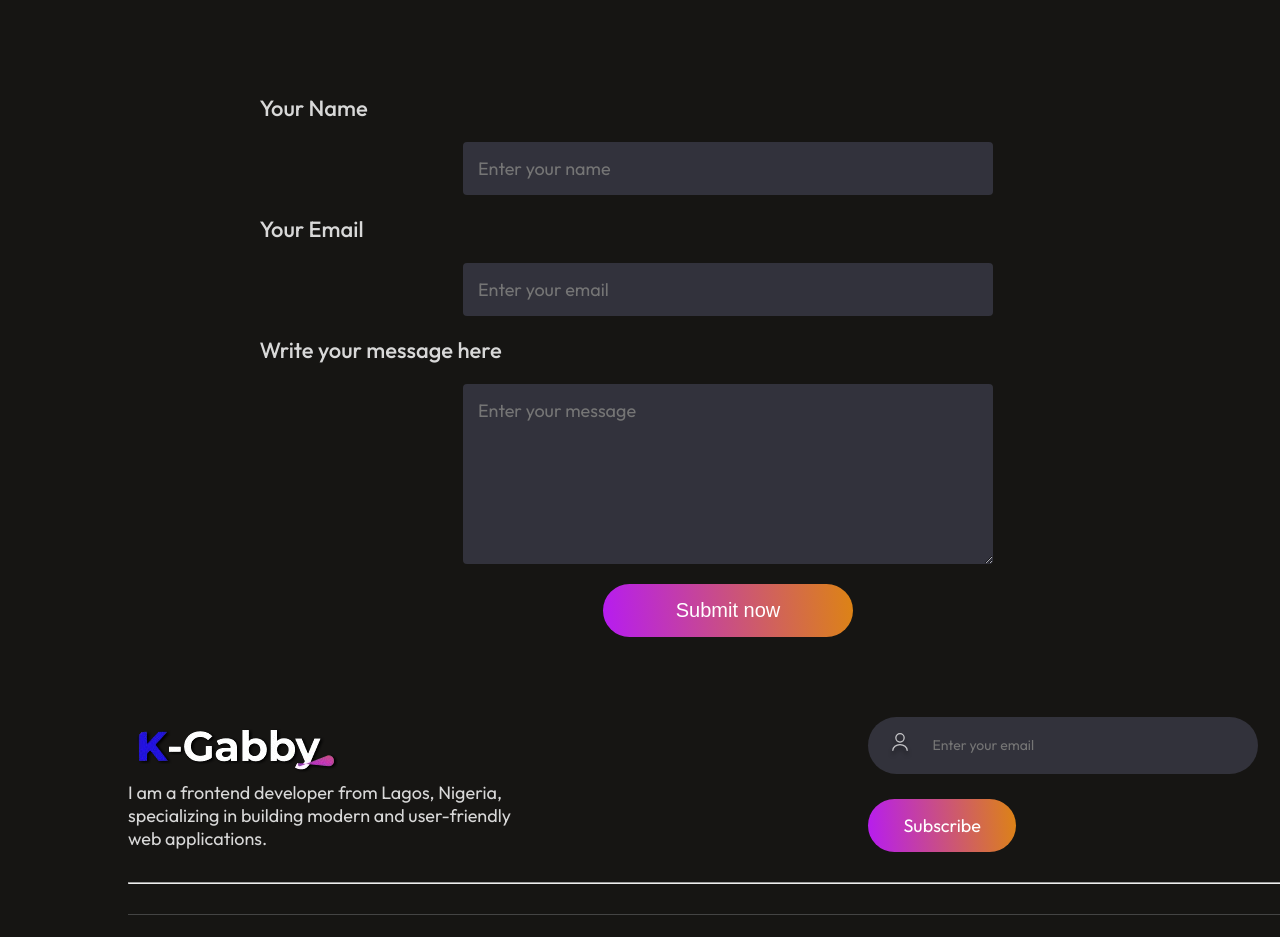
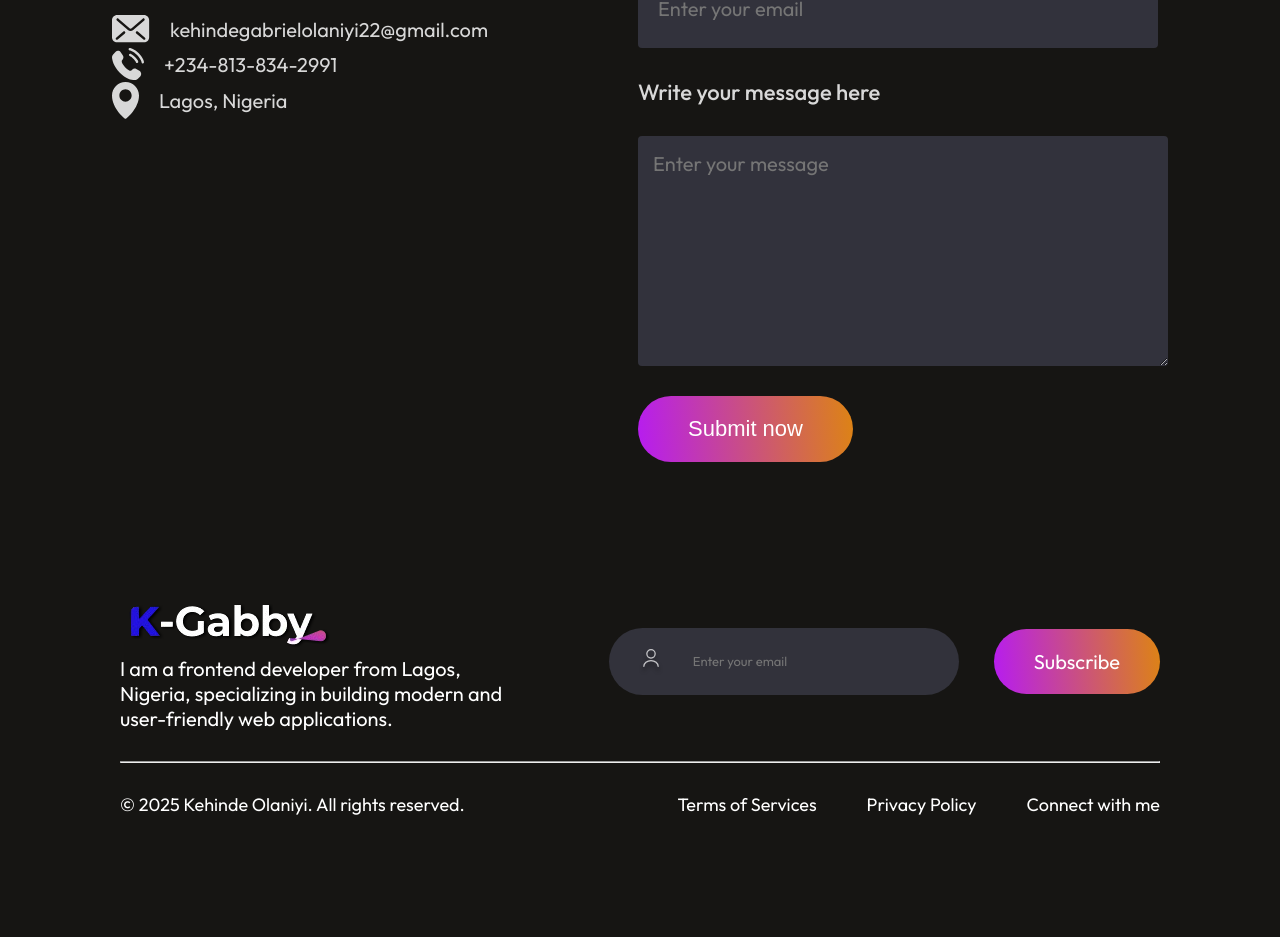
Before and after one commit to K-Gabby/my-portfolio, a React (Vite) app: page / in a window 1280 px wide. Shown: the part 4634-5571 px from the top of the page. After the commit the page ends 5500 px from the top, so only its background shows below. Built offline with nearby package versions, Linux system fonts and the light colour scheme.

Commit message:
latest updated react-portfolio

```diff
--- a/src/Components/About/About.css
+++ b/src/Components/About/About.css
@@ -185,11 +185,15 @@
     flex-direction: column;
     align-items: center;
   }
+  .about-left{
+    display: none;
+  }
 
   .about-para {
     font-size: 18px;
-    line-height: 1.5;
+    line-height: 32px;
     text-align: center;
+    width: 90%;
   }
 
   .about-skill {
--- a/src/Components/Contact/Contact.css
+++ b/src/Components/Contact/Contact.css
@@ -3,172 +3,98 @@
   flex-direction: column;
   align-items: center;
   justify-content: center;
-  gap: 60px;
-  margin: 80px 10%;
-  max-width: 1200px;
-  width: 100%;
+  gap: 80px;
+  margin: 80px 170px;
 }
-
 .contact-title {
   position: relative;
-  text-align: center;
 }
-
 .contact-title h1 {
-  padding: 0px 20px;
-  font-size: 70px;
+  padding: 0px 30px;
+  font-size: 80px;
   font-weight: 600;
 }
-
 .contact-title img {
   position: absolute;
   bottom: 0;
   right: 0;
   z-index: -1;
-  max-width: 150px;
 }
-
 .contact-section {
   display: flex;
-  gap: 100px;
-  flex-wrap: wrap;
-  justify-content: center;
+  gap: 150px;
 }
-
 .contact-left {
   display: flex;
   flex-direction: column;
-  gap: 20px;
-  max-width: 600px;
-  text-align: center;
+  gap: 30px;
 }
-
 .contact-left h1 {
-  font-size: 60px;
+  font-size: 80px;
   font-weight: 700;
   background: linear-gradient(270deg, #df8908 80%, #b415ff 100%);
   background-clip: text;
   -webkit-background-clip: text;
   -webkit-text-fill-color: transparent;
 }
-
 .contact-left p {
   max-width: 550px;
   color: #d8d8d8;
   font-size: 20px;
-  line-height: 1.6;
+  line-height: 35px;
 }
-
 .contact-detail {
   display: flex;
   align-items: center;
-  gap: 15px;
+  gap: 20px;
 }
-
-.contact-detail img {
-  max-width: 30px;
-}
-
 .contact-right {
   display: flex;
   flex-direction: column;
-  align-items: center;
-  gap: 20px;
-  width: 100%;
+  align-items: start;
+  gap: 30px;
 }
 
 .contact-right label {
   color: #d8d8d8;
   font-size: 22px;
   font-weight: 500;
-  width: 100%;
-  text-align: left;
 }
-
-.contact-right input,
+.contact-right input {
+  border: none;
+  width: 500px;
+  height: 78px;
+  padding-left: 20px;
+  border-radius: 4px;
+  background: #32323c;
+  color: #a0a0a0;
+  font-family: outfit;
+  font-size: 20px;
+}
 .contact-right textarea {
+  width: 500px;
   border: none;
-  width: 100%;
-  max-width: 500px;
   padding: 15px;
   border-radius: 4px;
   background: #32323c;
   color: #a0a0a0;
-  font-family: Outfit, sans-serif;
-  font-size: 18px;
-  outline: none;
+  font-family: outfit;
+  font-size: 20px;
 }
-
-.contact-right textarea {
-  height: 150px;
-}
-
 .contact-submit {
   border: none;
   color: white;
   border-radius: 50px;
   background: linear-gradient(264deg, #df8908 -5.08%, #b415ff 106.28%);
-  font-size: 20px;
-  padding: 15px 40px;
+  font-size: 22px;
+  padding: 20px 50px;
+  margin-bottom: 50px;
   cursor: pointer;
   transition: 0.3s;
-  width: 100%;
-  max-width: 250px;
-  text-align: center;
 }
-
 .contact-submit:hover {
   transform: scale(1.1);
   transition: 0.3s;
-}
-
-/* 🔹 TABLETS (max-width: 1024px) */
-@media (max-width: 1024px) {
-  .contact {
-    gap: 50px;
-    margin: 60px 5%;
-  }
-
-  .contact-title h1 {
-    font-size: 55px;
-  }
-
-  .contact-title img {
-    max-width: 120px;
-  }
-
-  .contact-section {
-    flex-direction: column;
-    align-items: center;
-    gap: 50px;
-  }
-
-  .contact-left {
-    text-align: center;
-  }
-
-  .contact-left h1 {
-    font-size: 50px;
-  }
-
-  .contact-left p {
-    font-size: 18px;
-  }
-
-  .contact-right {
-    align-items: center;
-    width: 100%;
-  }
-
-  .contact-right input,
-  .contact-right textarea {
-    width: 100%;
-  }
-
-  .contact-submit {
-    font-size: 18px;
-    padding: 12px 35px;
-  }
 }
 
 /* 🔹 MOBILE SCREENS (max-width: 768px) */
@@ -208,7 +134,7 @@
 
   .contact-right input,
   .contact-right textarea {
-    width: 100%;
+    width: 90%;
     font-size: 16px;
   }
 
--- a/src/Components/Contact/Contact.jsx
+++ b/src/Components/Contact/Contact.jsx
@@ -45,14 +45,14 @@ const Contact = () => {
           </p>
           <div className="contact-details">
             <div className="contact-detail">
-              <img src={mail_icon} alt="Mail Icon" />{" "}
+              <img src={mail_icon} alt="Mail Icon" />
               <p>kehindegabrielolaniyi22@gmail.com</p>
             </div>
             <div className="contact-detail">
               <img src={call_icon} alt="Call Icon" /> <p>+234-813-834-2991</p>
             </div>
             <div className="contact-detail">
-              <img src={location_icon} alt="Location Icon" />{" "}
+              <img src={location_icon} alt="Location Icon" />
               <p>Lagos, Nigeria</p>
             </div>
           </div>
--- a/src/Components/Footer/Footer.css
+++ b/src/Components/Footer/Footer.css
@@ -1,83 +1,62 @@
 .footer {
-  margin: 50px 10%;
+  margin: 50px 120px;
   display: flex;
   flex-direction: column;
   gap: 30px;
-  max-width: 1200px;
-  width: 100%;
 }
-
 .footer-top {
   display: flex;
   justify-content: space-between;
-  flex-wrap: wrap;
-  gap: 30px;
 }
-
 .footer-top-left p {
-  font-size: 18px;
+  font-size: 20px;
   max-width: 400px;
-  color: #d8d8d8;
 }
-
 .footer-top-right {
   display: flex;
   align-items: center;
-  gap: 25px;
-  flex-wrap: wrap;
+  gap: 35px;
 }
-
 .footer-email-input {
   display: flex;
-  align-items: center;
-  gap: 20px;
-  padding: 15px 20px;
+  gap: 30px;
+  padding: 20px 30px;
   border-radius: 50px;
   background: #32323b;
-  width: 100%;
-  max-width: 350px;
-  justify-content: space-between;
+  padding-right: 80px;
 }
-
 .footer-email-input input {
   outline: none;
   border: none;
   background: transparent;
   color: #a0a0a0;
-  font-family: Outfit, sans-serif;
-  font-size: 14px;
-  flex-grow: 1;
+  font-family: outfit;
+  font-size: 13px;
 }
-
 .footer-subscribe {
-  font-size: 18px;
-  padding: 15px 35px;
+  font-size: 20px;
+  padding: 20px 40px;
   border-radius: 50px;
   background: linear-gradient(264deg, #df8908 -5.08%, #b415ff 106.28%);
   cursor: pointer;
   transition: 0.3s;
-  text-align: center;
-  white-space: nowrap;
 }
-
+.footer-bottom {
+  display: flex;
+  justify-content: space-between;
+  font-size: 18px;
+}
+.footer-bottom-right {
+  display: flex;
+  gap: 50px;
+  margin-bottom: 50px;
+}
+.footer-email-input:hover {
+  border: 2px solid white;
+}
 .footer-subscribe:hover {
   transform: scale(1.1);
   transition: 0.3s;
-}
-
-.footer-bottom {
-  display: flex;
-  justify-content: space-between;
-  flex-wrap: wrap;
-  font-size: 16px;
-  padding-top: 20px;
-  border-top: 1px solid #444;
-}
-
-.footer-bottom-right {
-  display: flex;
-  flex-wrap: wrap;
-  gap: 30px;
 }
 
 /* 🔹 TABLETS (max-width: 1024px) */
--- a/src/Components/Hero/Hero.css
+++ b/src/Components/Hero/Hero.css
@@ -115,12 +115,12 @@
 
   .hero h1 {
     font-size: 40px;
-    width: 100%;
+    width: 90%;
   }
 
   .hero p {
     width: 80%;
-    font-size: 15px;
+    font-size: 14px;
   }
 
   .hero-action {
@@ -128,12 +128,18 @@
     align-items: center;
     gap: 12px;
   }
-
-  .hero-connect,
+  .hero-connect {
+    width: 100%;
+    text-align: center;
+    padding: 18px 8px;
+    border: 40px;
+    margin-bottom: 20px;
+  }
   .hero-resume {
     width: 100%;
     text-align: center;
-    padding: 14px 20px;
+    padding: 14px 40px;
+    border-radius: 40px;
   }
 }
 
@@ -165,5 +171,6 @@
   .hero-resume {
     font-size: 14px;
     padding: 12px 18px;
+    margin-bottom: 20px;
   }
 }
--- a/src/Components/MyWork/MyWork.css
+++ b/src/Components/MyWork/MyWork.css
@@ -99,7 +99,7 @@
 @media (max-width: 768px) {
   .mywork {
     gap: 40px;
-    margin: 50px 5%;
+    margin: 45px 5%;
     align-items: center;
   }
 
--- a/src/Components/Navbar/Navbar.css
+++ b/src/Components/Navbar/Navbar.css
@@ -94,7 +94,7 @@
     z-index: 2;
     transition: right 0.5s ease-in-out;
     right: -350px;
-    padding: 50px;
+    /* padding: 50px; */
   }
 
   /* Show menu when active */
--- a/src/Components/Services/Services.css
+++ b/src/Components/Services/Services.css
@@ -124,7 +124,7 @@
   .services {
     align-items: start;
     gap: 50px;
-    margin: 20px 30px;
+    margin: 15px 25px;
   }
 
   .services-title h1 {
```
